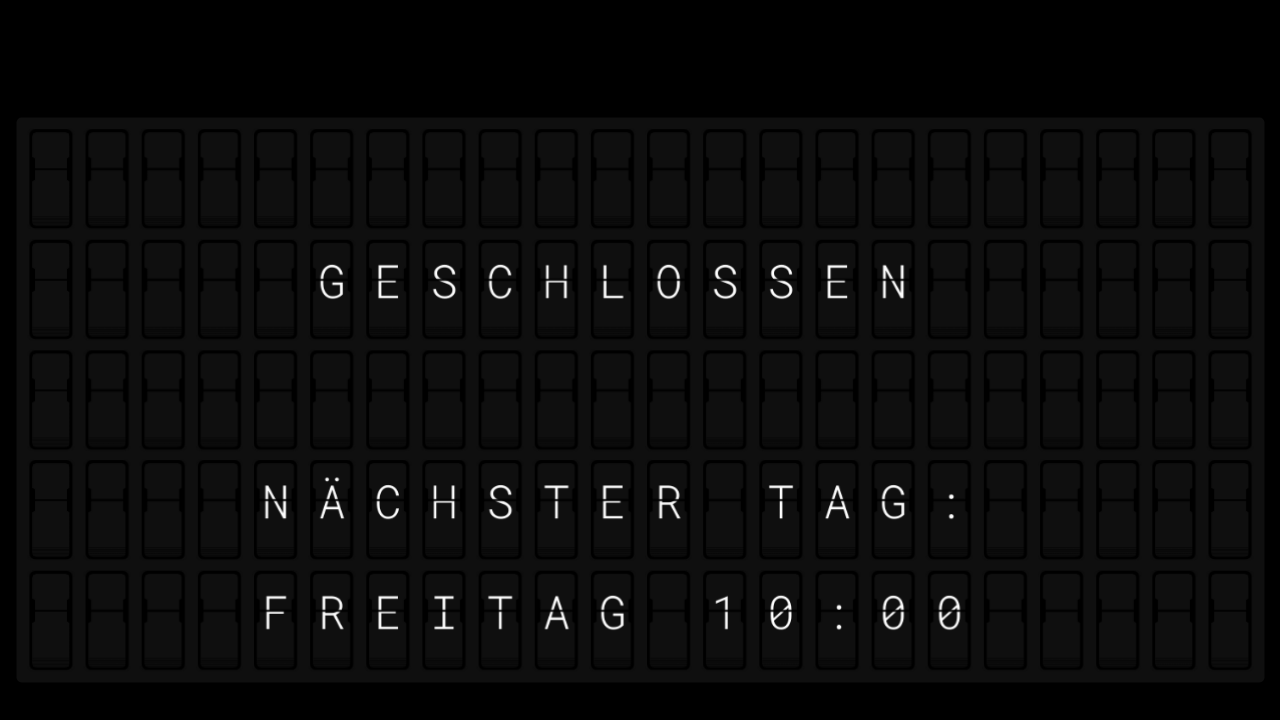
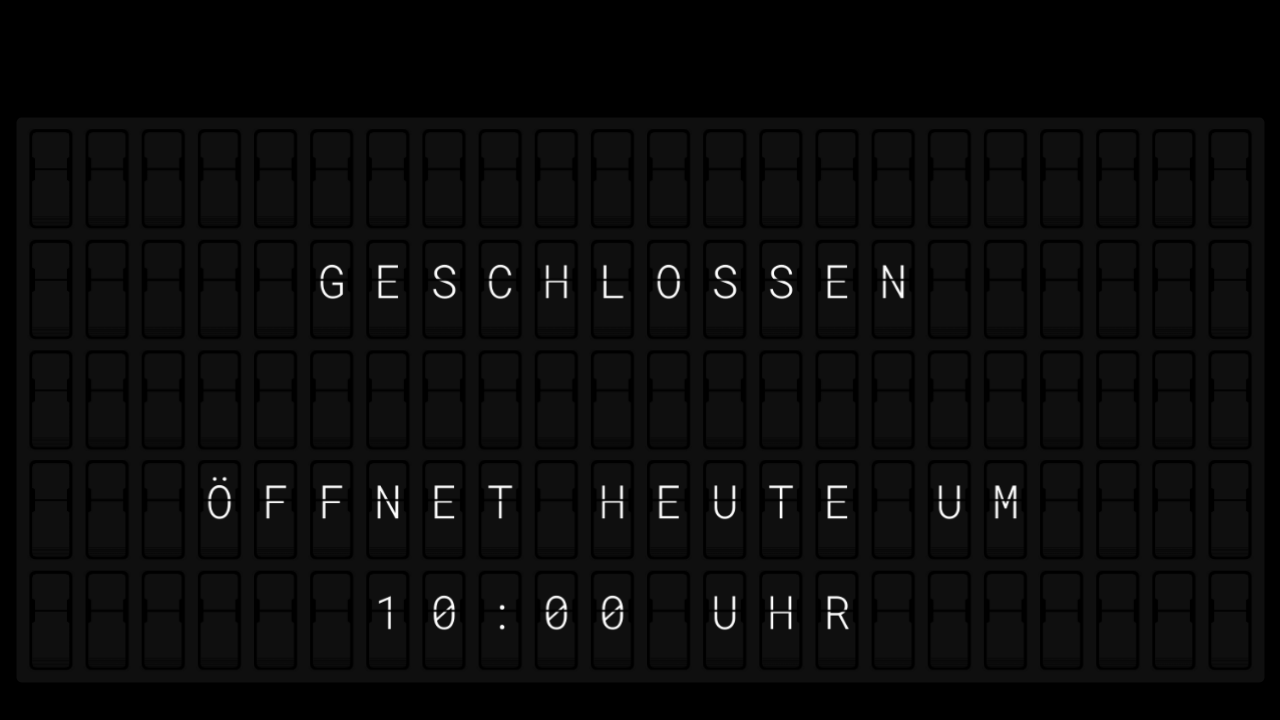
Before and after one commit to a-serafini/coloristboard, a website: page index.html in a window 1280 px wide. Drawn offline with Linux system fonts and the light colour scheme; no server answers.

Commit message:
fix: Show 'ÖFFNET HEUTE UM 10:00' on working days before opening

```diff
--- a/index.html
+++ b/index.html
@@ -361,6 +361,17 @@
             padCenter(`NOCH ${18 - now.getHours()} STUNDEN`, C),
           ]));
         } else {
+          const isWorkDay = dow >= 2 && dow <= 6;
+          const beforeOpen = isWorkDay && now.getHours() < 10;
+          if (beforeOpen) {
+            screens.push(makeMsg([
+              '',
+              padCenter('GESCHLOSSEN', C),
+              '',
+              padCenter('ÖFFNET HEUTE UM', C),
+              padCenter('10:00 UHR', C),
+            ]));
+          } else {
             let nd = dow;
             do { nd = (nd+1)%7; } while (nd < 2 || nd > 6);
             const nextDayName = DAYS_DE[nd];
@@ -371,6 +382,7 @@
               padCenter(`NÄCHSTER TAG:`, C),
               padCenter(`${nextDayName} 10:00`, C),
             ]));
+          }
         }
 
         // 2: Live Staff
```
Lines whose indentation alone changed are shown as unchanged.
